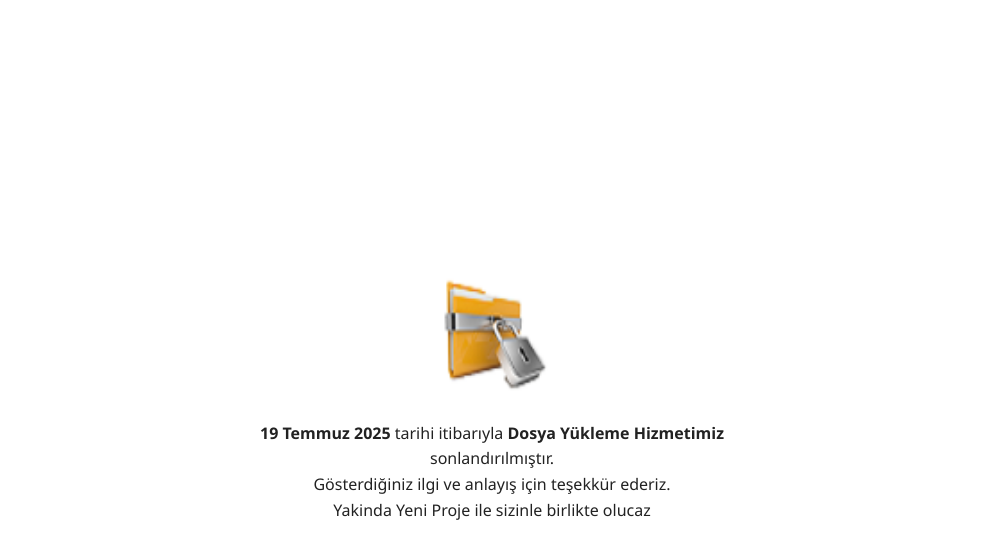
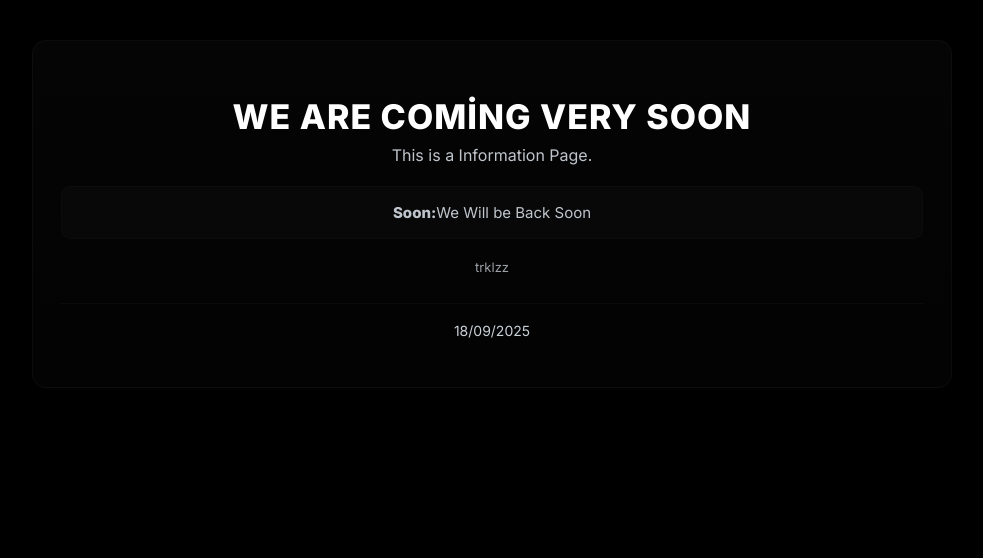
Before and after one commit to tooblewtf/tooblewtf.github.io, a plain HTML site: page index.html in a window 1280 px wide. Shown: the whole page, without its empty margins (148-1131 px from the left). Drawn offline with Linux system fonts and the light colour scheme.

Commit message:
Update index.html

```diff
--- a/index.html
+++ b/index.html
@@ -1,63 +1,151 @@
-<!DOCTYPE html>
-<html lang="tr">
-<head>
-  <meta charset="UTF-8">
-  <meta name="viewport" content="width=device-width, initial-scale=1">
-  <title>oh noes</title>
-
+<html lang="tr"><head>
+  <meta charset="utf-8">
+  <meta name="viewport" content="width=device-width,initial-scale=1">
+  <title>Soon</title>
+  <link href="https://fonts.googleapis.com/css2?family=Inter:wght@300;400;600;800&amp;display=swap" rel="stylesheet">
   <style>
-    :root {
-      --primary: #0a4a83;
-      --text:    #222;
-      --subtext: #666;
+    :root{
+      --bg:#000;
+      --muted:#bfc5cc;
+      --red:#ff2b2b;
+      --max-width:920px;
+    }
+    *{box-sizing:border-box}
+    html,body{
+      height:100%;
+      margin:0;
+      background:var(--bg);
+      font-family:Inter, system-ui, -apple-system, "Segoe UI", Roboto, "Helvetica Neue", Arial;
+      color:#fff;
+      -webkit-font-smoothing:antialiased;
+      -moz-osx-font-smoothing:grayscale;
     }
 
-    body {
-      margin: 0;
-      height: 100vh;
-      display: flex;
-      flex-direction: column;
-      align-items: center;
-      justify-content: center;
-      background: #ffffff;
-      font-family: "Segoe UI", "Helvetica Neue", Arial, sans-serif;
-      color: var(--text);
-      text-align: center;
+    .wrap{
+      min-height:100%;
+      display:flex;
+      align-items:flex-start;
+      justify-content:center;
+      padding:40px 20px;
     }
 
-    img {
-      width: 120px;
-      height: auto;
-      margin-bottom: 24px;
+    .card{
+      width:100%;
+      max-width:var(--max-width);
+      text-align:center;
+      padding:36px 28px 48px;
+      background:linear-gradient(180deg, rgba(255,255,255,0.02), rgba(255,255,255,0.01));
+      border-radius:14px;
+      box-shadow:0 6px 30px rgba(0,0,0,0.6);
+      border:1px solid rgba(255,255,255,0.03);
     }
 
-
-    p {
-      margin: 0;
-      font-size: 1rem;
-      line-height: 1.6;
-      max-width: 520px;
+    .top-img{
+      margin:0 auto 18px;
+      width:220px;
+      height:220px;
+      background-image:url('https://cdn.discordapp.com/attachments/1312097542938431570/1417862066307469414/derin.jpeg?ex=68cc0673&is=68cab4f3&hm=f7d6f20c58208325f2e405d223313f5ee3b225e11cea19a890d5e6f705466fe2&');
+      background-size:cover;
+      background-position:center;
+      border-radius:12px;
+      border:3px solid rgba(255,255,255,0.04);
+      display:inline-block;
     }
 
-    .date {
-      font-weight: 600;
+    .logo{
+      margin-top:12px;
+      font-weight:800;
+      letter-spacing:0.6px;
+      font-size:20px;
+      color:#fff;
+      display:flex;
+      align-items:center;
+      justify-content:center;
+      gap:10px;
+    }
+
+    .logo .mark{
+      background:linear-gradient(90deg,#ffffff08,#ffffff20);
+      padding:6px 10px;
+      border-radius:6px;
+      font-weight:700;
+      font-size:14px;
+      opacity:0.95;
+    }
+
+    h1{
+      margin:22px 0 8px;
+      font-size:34px;
+      line-height:1.05;
+      color:var(--blue);
+      text-transform:uppercase;
+      letter-spacing:1px;
+    }
+
+    p.lead{
+      margin:0 auto 18px;
+      max-width:760px;
+      color:var(--muted);
+      font-size:16px;
+      line-height:1.6;
+    }
+
+    .muted-block{
+      margin-top:18px;
+      padding:16px 18px;
+      border-radius:10px;
+      background:rgba(255,255,255,0.02);
+      border:1px solid rgba(255,255,255,0.02);
+      color:var(--muted);
+      font-size:15px;
+    }
+
+    .small-note{
+      margin-top:20px;
+      font-size:13px;
+      color:#9aa0a6;
+    }
+
+    .pseudo-footer{
+      margin-top:28px;
+      padding-top:18px;
+      border-top:1px solid rgba(255,255,255,0.03);
+      color:#c9d0d6;
+      font-size:14px;
+      display:flex;
+      align-items:center;
+      justify-content:center;
+      gap:10px;
+    }
+
+    @media (max-width:520px){
+      .top-img{width:160px;height:160px}
+      h1{font-size:24px}
+      .card{padding:24px}
     }
   </style>
 </head>
 <body>
+  <div class="wrap" bis_skin_checked="1">
+    <div class="card" role="main" bis_skin_checked="1">
+     <!-- <div class="top-img" aria-hidden="true" bis_skin_checked="1"></div> -->
 
-  <img src="icon.png" alt="Firma Logosu">
+      <!-- Logo: replace this block with <img src="/path/to/logo.png" alt="Site Logo" /> if you have a logo -->
 
-  <div class="message">
-    <p>
-      <span class="date">19 Temmuz 2025</span> tarihi itibarıyla
-      <strong>Dosya Yükleme Hizmetimiz</strong> sonlandırılmıştır.<br>
-      Gösterdiğiniz ilgi ve anlayış için teşekkür ederiz.
-    </p>
-    <p>
-      Yakinda Yeni Proje ile sizinle birlikte olucaz
-    </p>
+
+      <h1>We Are Coming Very Soon</h1>
+
+      <p class="lead">This is a Information Page.</p>
+
+      <div class="muted-block" bis_skin_checked="1">
+        <strong>Soon:</strong>We Will be Back Soon</div>
+
+      <div class="small-note" bis_skin_checked="1">trklzz</div>
+
+      <div class="pseudo-footer" bis_skin_checked="1">18/09/2025</div>
+    </div>
   </div>
 
-</body>
-</html>
+
+
+</body></html>
```
